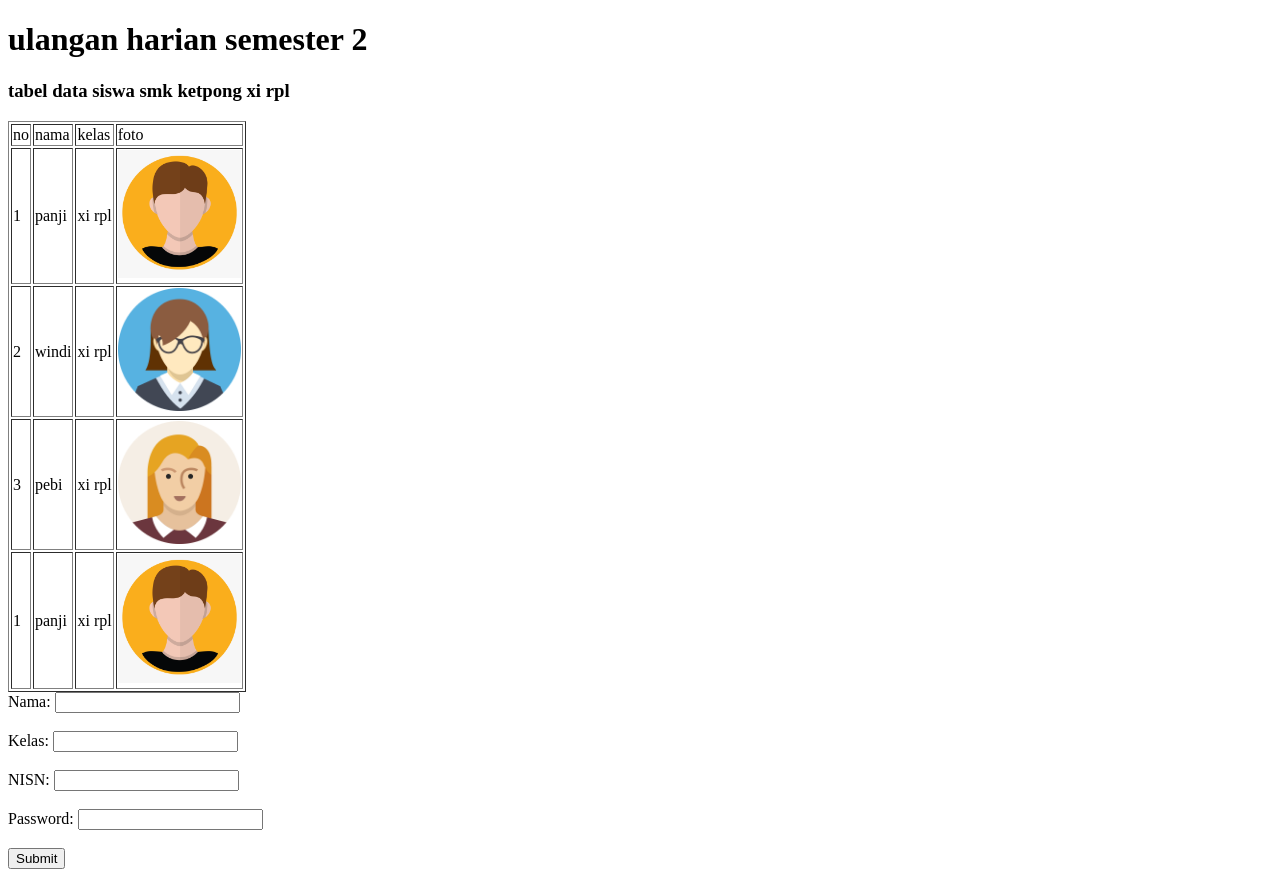
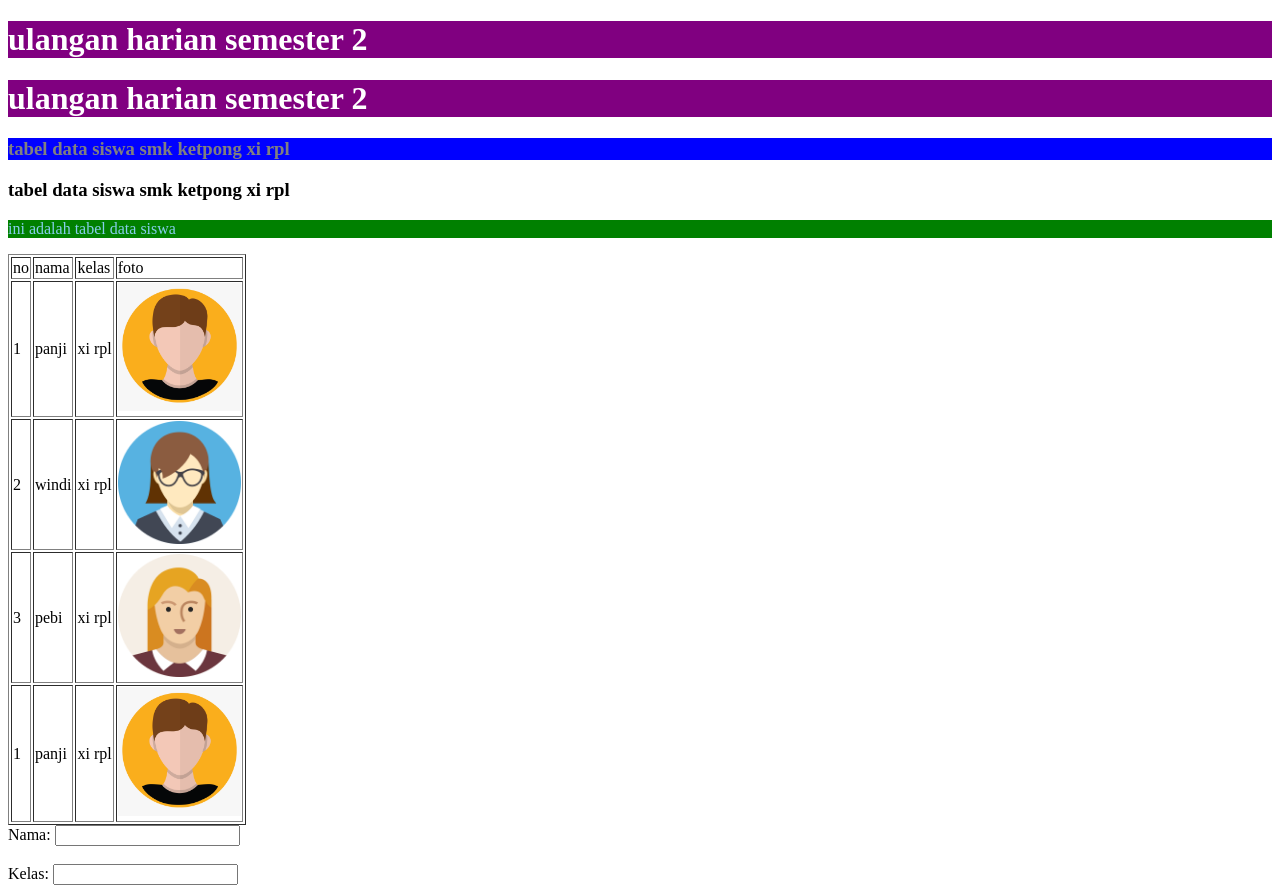
Before and after one commit to VirtualRez21/XI-RPL, a plain HTML site: page pebi.html in a window 1280 px wide. Shown: the top 888 px of the page. Drawn offline with Linux system fonts and the light colour scheme.

Commit message:
Add files via upload

```diff
--- /dev/null
+++ b/css/style_pebi.css
@@ -0,0 +1,4 @@
+p{
+	background: green;
+	color: skyblue;
+}
--- a/pebi.html
+++ b/pebi.html
@@ -51,10 +51,22 @@
  	<meta charset="utf-8">
  	<meta name="viewport" content="width=device-width, initial-scale=1">
  	<title>ulangan harian pebi - xi rpl</title>
+ 	<link rel="stylesheet" type="text/css" href="css/style_pebi.css">
+
+ 	<style type="text/css">
+ 		h1{
+ 			background: purple;
+ 			color: white;
+ 		}
+ 	</style>
+
  </head>
  <body>
 	<h1>ulangan harian semester 2</h1>
+	<h1>ulangan harian semester 2</h1>
+	<h3 style="background: blue; color: gray;">tabel data siswa smk ketpong xi rpl</h3>
 	<h3>tabel data siswa smk ketpong xi rpl</h3>
+	<p>ini adalah tabel data siswa</p>
 	<table border="1">
 		<tr>
 			<td>no</td>
```
